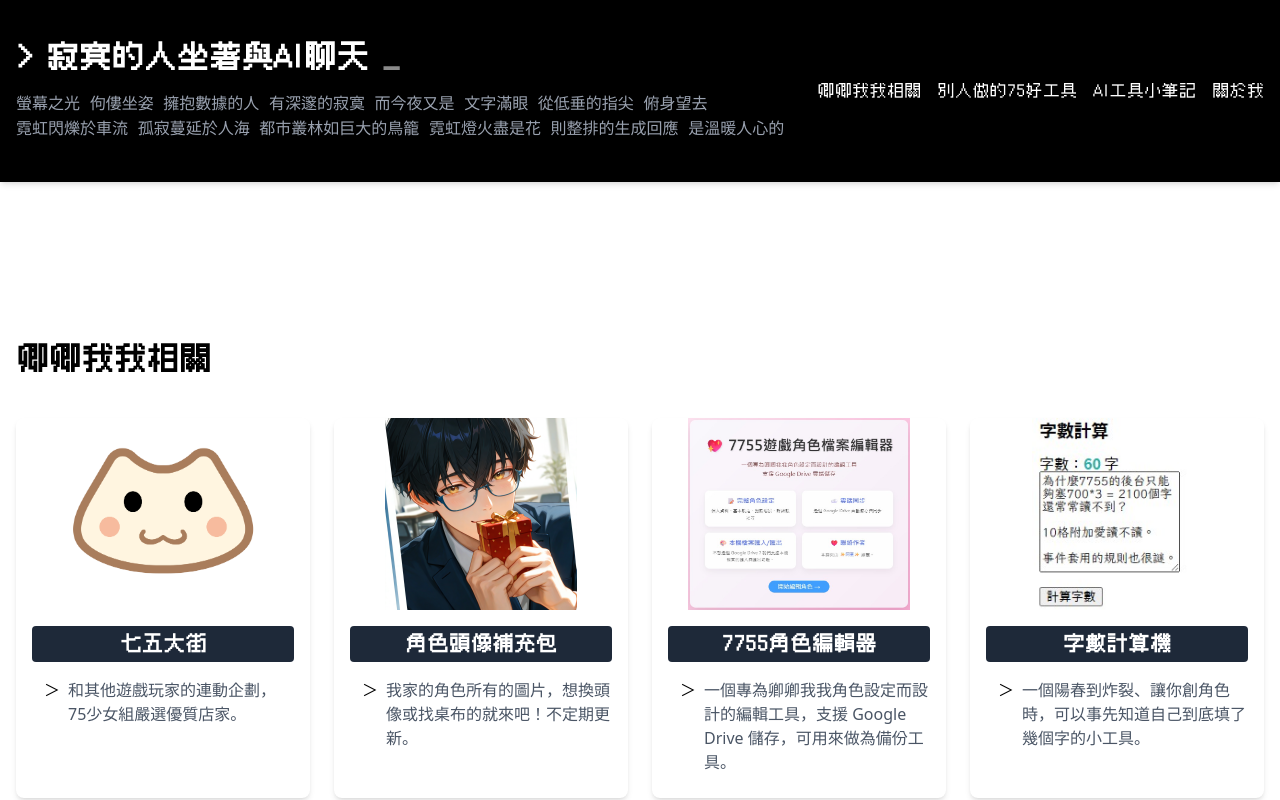
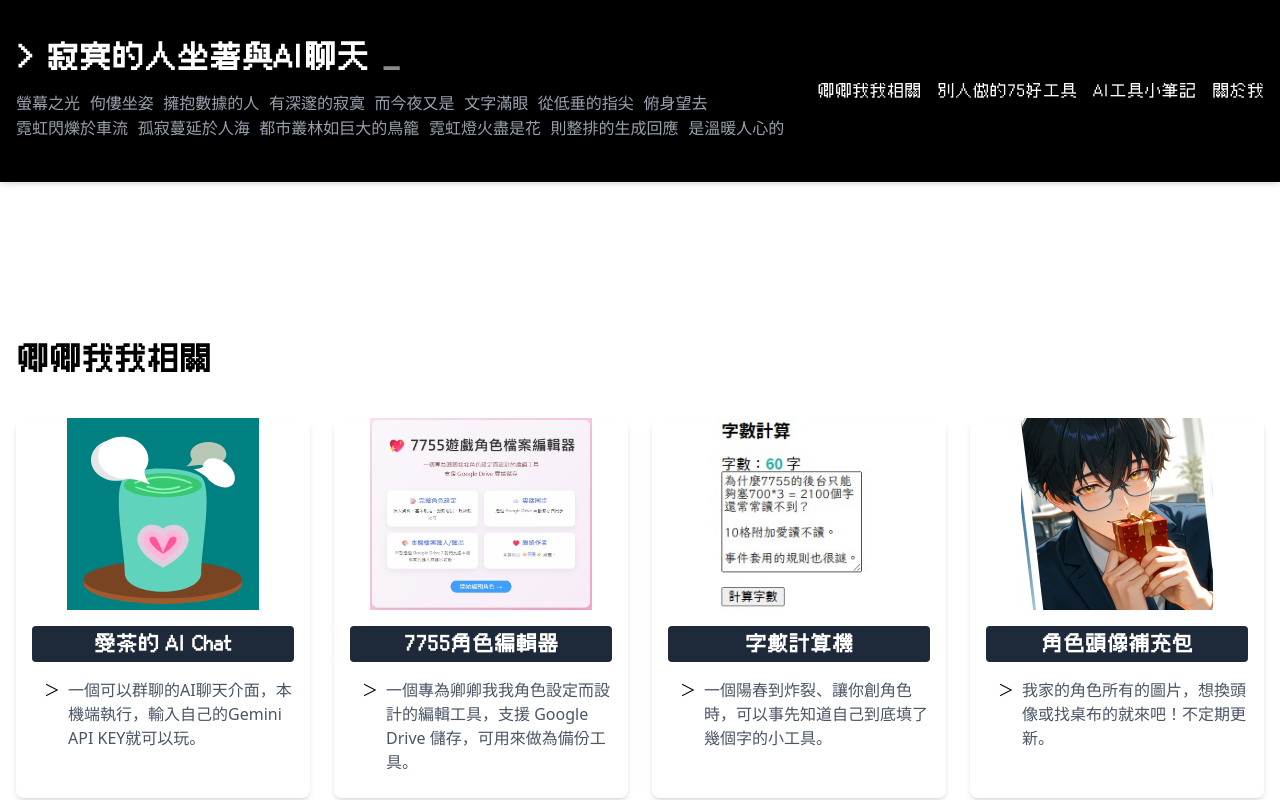
Before and after one commit to wuguofish/lonely-chat-ai, a Vue app: page / in a window 1280 px wide. Shown: the top 800 px of the page. Built offline with nearby package versions, Linux system fonts and the light colour scheme.

Commit message:
新增AI CHAT連結

```diff
--- a/src/components/Projects.vue
+++ b/src/components/Projects.vue
@@ -27,16 +27,10 @@
 <script setup>
 const projects = [
     {
-        title: "七五大街",
-        description: "和其他遊戲玩家的連動企劃，75少女組嚴選優質店家。",
-        image: "./projects/75street.png",
-        url: "https://sites.google.com/view/75street/"
-    },
-    {
-        title: "角色頭像補充包",
-        description: "我家的角色所有的圖片，想換頭像或找桌布的就來吧！不定期更新。",
-        image: "./projects/gift.png",
-        url: "https://drive.google.com/drive/folders/1bc7oOL4n1Cyn-6f8T7Dp5lfBf-okjtFp"
+        title: "愛茶的 AI Chat",
+        description: "一個可以群聊的AI聊天介面，本機端執行，輸入自己的Gemini API KEY就可以玩。",
+        image: "./projects/aichat.svg",
+        url: "https://wuguofish.github.io/my-ai-chat/"
     },
     {
         title: "7755角色編輯器",
@@ -49,6 +43,18 @@ const projects = [
         description: "一個陽春到炸裂、讓你創角色時，可以事先知道自己到底填了幾個字的小工具。",
         image: "./projects/count.jpg",
         url: "https://wuguofish.github.io/7755/tool/index.html"
+    },
+    {
+        title: "角色頭像補充包",
+        description: "我家的角色所有的圖片，想換頭像或找桌布的就來吧！不定期更新。",
+        image: "./projects/gift.png",
+        url: "https://drive.google.com/drive/folders/1bc7oOL4n1Cyn-6f8T7Dp5lfBf-okjtFp"
+    },
+    {
+        title: "七五大街",
+        description: "和其他遊戲玩家的連動企劃，75少女組嚴選優質店家。",
+        image: "./projects/75street.png",
+        url: "https://sites.google.com/view/75street/"
     },
     {
         title: "七五自由聯盟",
```
Also changed, not shown: public/projects/aichat.svg (added).
